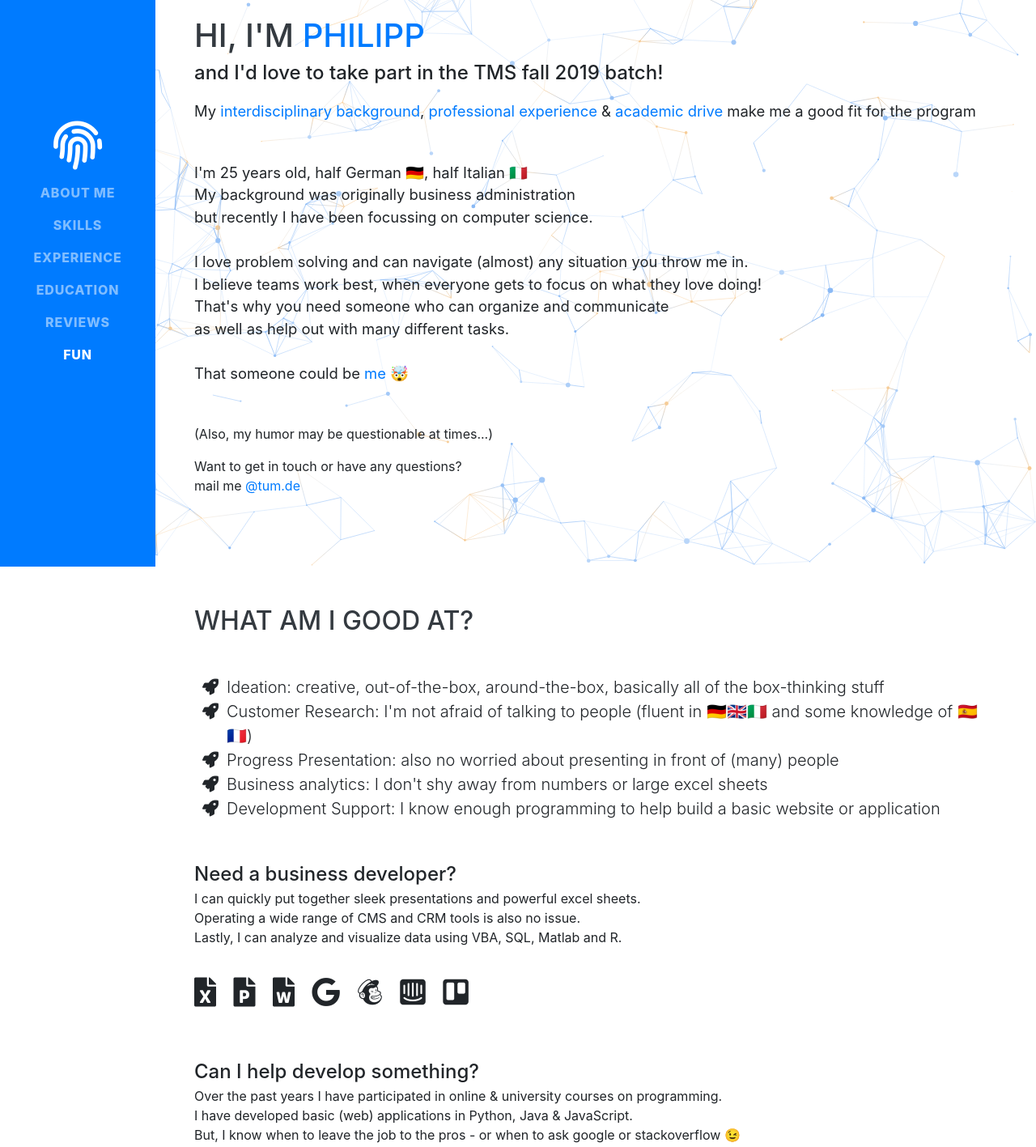
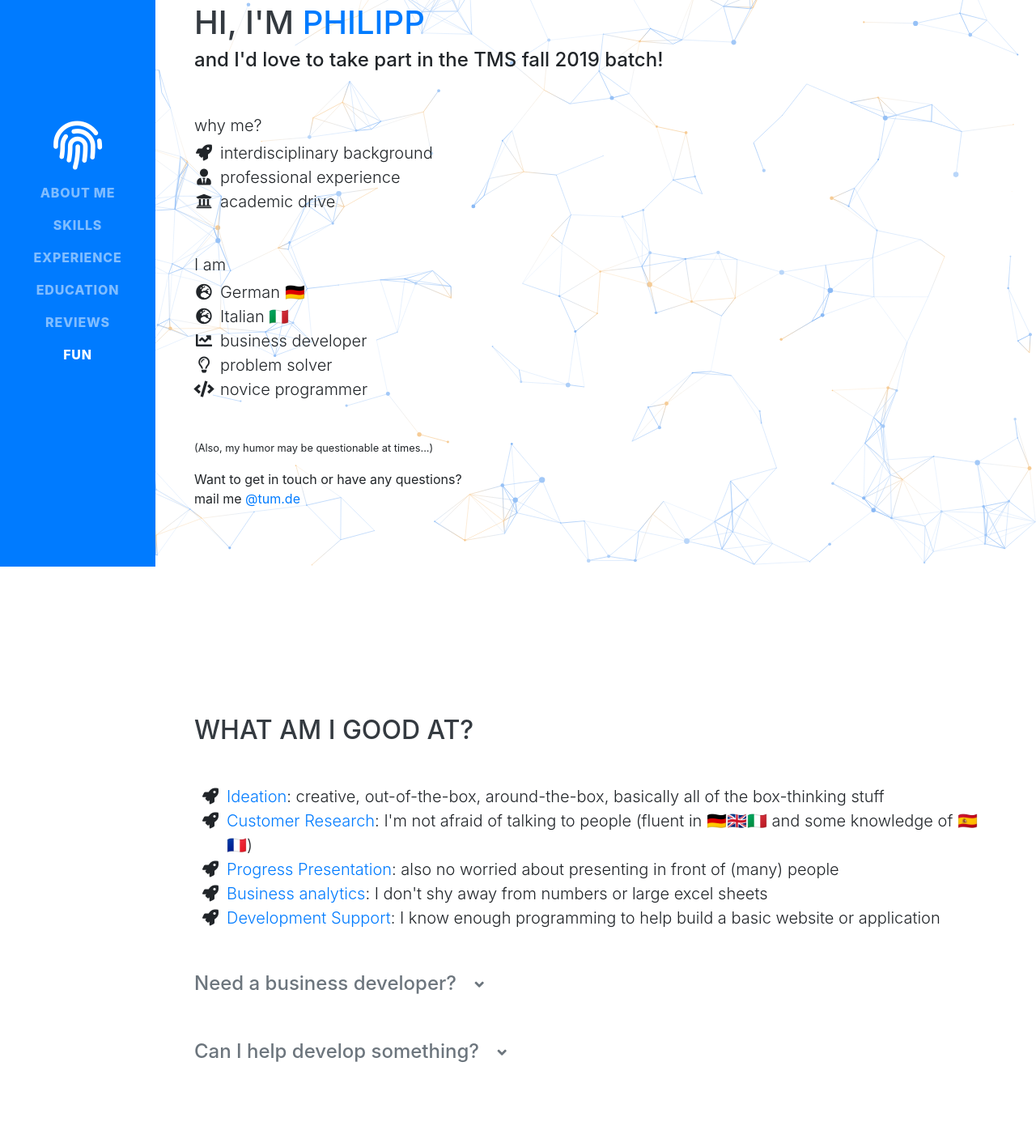
Before and after one commit to johanneseppler/me, a website with bundled scripts: page index.html in a window 1280 px wide. Shown: the part 100-1517 px from the top of the page at 81% size. Built offline with nearby package versions, Linux system fonts and the light colour scheme; animation ran at ten frames a second; a web font is replaced by a local one.

Commit message:
updated page contents and added collapse to skills

```diff
--- a/index.html
+++ b/index.html
@@ -75,26 +75,60 @@
         <h1 class="mt-5 mb-1">Hi, I'm
           <span class="text-primary">Philipp</span>
         </h1>
-        <div class="subheading mb-3">
+        <div class="subheading mb-5">
           and I'd love to take part in the TMS fall 2019 batch!
         </div>
-        <p class="lead mb-5">
-          My <span class="text-primary">interdisciplinary background</span>,
-          <span class="text-primary">professional experience</span> &amp;
-          <span class="text-primary">academic drive</span> make me a good fit for the program
-        </p>
-        <p class="lead mb-5">
-          I'm 25 years old, half German 🇩🇪, half Italian 🇮🇹<br>
-          My background was originally business administration<br>
-             but recently I have been focussing on computer science.<br><br>
-          I love problem solving and can navigate (almost) any situation you throw me in.<br>
-          I believe teams work best, when everyone gets to focus on what they love doing!<br>
-          That's why you need someone who can organize and communicate<br>
-          as well as help out with many different tasks.<br>
-          <br>
-          That someone could be <span class="text-primary">me</span> 🤯
-        </p>
-        <p class="mt-5">
+        <div class="lead mb-5">
+          why me?<br>
+          <ul class="fa-ul mt-1 ml-4">
+            <li class="lead ml-2">
+              <i class="fa-li fas fa-rocket"></i>
+              interdisciplinary background
+            </li>
+            <li class="lead ml-2">
+              <i class="fa-li fas fa-user-tie"></i>
+              professional experience
+            </li>
+            <li class="lead ml-2">
+              <i class="fa-li fas fa-university"></i>
+              academic drive
+            </li>
+          </ul>
+        </div>
+        <div class="lead mb-5">
+          I am<br>
+          <ul class="fa-ul mt-1 ml-4">
+            <li class="lead ml-2">
+              <i class="fa-li fas fa-globe-europe"></i>
+              German 🇩🇪
+            </li>
+            <li class="lead ml-2">
+              <i class="fa-li fas fa-globe-europe"></i>
+              Italian 🇮🇹
+            </li>
+            <li class="lead ml-2">
+              <i class="fa-li fas fa-chart-line"></i>
+              business developer
+            </li>
+            <li class="lead ml-2">
+              <i class="fa-li far fa-lightbulb"></i>
+              problem solver
+            </li>
+            <li class="lead ml-2">
+              <i class="fa-li fas fa-code"></i>
+              novice programmer
+            </li>
+          </ul>
+        </div>
+        <!-- <p class="lead mb-5">
+          <span class="text-primary">I am</span><br>
+          German 🇩🇪<br>
+          Italian 🇮🇹<br>
+          business developer<br>
+          problem solver<br>
+          novice programmer
+        </p> -->
+        <p class="mt-5 small">
           (Also, my humor may be questionable at times...)
         </p>
         <p class="mt-1">Want to get in touch or have any questions? <br>mail me
@@ -113,27 +147,36 @@
         <ul class="fa-ul my-2">
           <li class="lead">
             <i class="fa-li fas fa-rocket"></i>
-            Ideation: creative, out-of-the-box, around-the-box, basically all of the box-thinking stuff
+            <span class="text-primary">Ideation</span>:
+            creative, out-of-the-box, around-the-box, basically all of the box-thinking stuff
           </li>
           <li class="lead">
             <i class="fa-li fas fa-rocket"></i>
-            Customer Research: I'm not afraid of talking to people (fluent in 🇩🇪🇬🇧🇮🇹 and some knowledge of 🇪🇸🇫🇷)
+            <span class="text-primary">Customer Research</span>:
+            I'm not afraid of talking to people (fluent in 🇩🇪🇬🇧🇮🇹 and some knowledge of 🇪🇸🇫🇷)
           </li>
           <li class="lead">
             <i class="fa-li fas fa-rocket"></i>
-            Progress Presentation: also no worried about presenting in front of (many) people
+            <span class="text-primary">Progress Presentation</span>:
+            also no worried about presenting in front of (many) people
           </li>
           <li class="lead">
             <i class="fa-li fas fa-rocket"></i>
-            Business analytics: I don't shy away from numbers or large excel sheets
+            <span class="text-primary">Business analytics</span>:
+            I don't shy away from numbers or large excel sheets
           </li>
           <li class="lead">
             <i class="fa-li fas fa-rocket"></i>
-            Development Support: I know enough programming to help build a basic website or application
+            <span class="text-primary">Development Support</span>:
+            I know enough programming to help build a basic website or application
           </li>
         </ul>
-
-        <div class="subheading mt-5">Need a business developer?</div>
+        <a data-toggle="collapse" href="#collapseBiz" role="button" aria-expanded="false" aria-controls="collapseBiz">
+          <div class="subheading mt-5 text-secondary">Need a business developer?
+            <i class="fas fa-angle-down fa-xs ml-3 text-secondary"></i>
+          </div>
+        </a>
+        <div class="collapse" id="collapseBiz">
           <p class="mt-0">I can quickly put together sleek presentations and powerful excel sheets.<br>
             Operating a wide range of CMS and CRM tools is also no issue.<br>
             Lastly, I can analyze and visualize data using VBA, SQL, Matlab and R.</p>
@@ -161,8 +204,14 @@
               <i class="fab fa-trello fa-xs" title="Trello task management"></i>
             </li>
           </ul>
+        </div>
 
-        <div class="subheading mt-5">Can I help develop something?</div>
+        <a data-toggle="collapse" href="#collapseDev" role="button" aria-expanded="false" aria-controls="collapseDev">
+          <div class="subheading mt-5 text-secondary">Can I help develop something?
+            <i class="fas fa-angle-down fa-xs ml-3 text-secondary"></i>
+          </div>
+        </a>
+        <div class="collapse" id="collapseDev">
           <p class="mt-0">Over the past years I have participated in online &amp; university courses on programming.<br>
             I have developed basic (web) applications in Python, Java &amp; JavaScript.<br>
             But, I know when to leave the job to the pros - or when to ask google or stackoverflow 😉</p>
@@ -199,6 +248,7 @@
             </li>
           </ul>
         </div>
+      </div>
     </section>
 
     <!-- <hr class="m-0"> -->
@@ -206,7 +256,7 @@
     <section class="resume-section p-3 p-lg-5 d-flex justify-content-center" id="experience">
 
       <div class="w-100" id="accordion">
-        <h2 class="mb-5">Do I have any practical experience?</h2>
+        <h2 class="my-5">Do I have any practical experience?</h2>
 
         <div class="resume-item d-flex flex-column flex-md-row justify-content-between mb-5">
           <div class="resume-content">
@@ -217,14 +267,12 @@
             </a>
             <div class="subheading mb-2">happybrush, Working Student</div>
             <div class="collapse" id="collapseHB" data-parent="#accordion">
-              <div class="card card-body border-white">
               <p class="lead mb-0 pl-0">Startup for environmentally conscious dental care products</p>
               <ul class="pl-4">
                 <li>Analysis of customer behavior</li>
                 <li>Support improvement &amp; refinement of forecasting</li>
                 <li>Development of automated business analytics</li>
               </ul>
-              </div>
             </div>
 
           </div>
@@ -243,14 +291,12 @@
             </a>
             <div class="subheading mb-2">Chair for Database Systems (TUM), Teaching Assistant</div>
             <div class="collapse" id="collapseTA" data-parent="#accordion">
-              <div class="card card-body border-white">
               <p class="lead mb-0 pl-0">Conduct tutorials for a Informatics Master course on the topics</p>
               <ul class="pl-4">
                 <li>Transaction handling, recovery, concurrency, security, in-memory databases</li>
                 <li>Deductive &amp; distributed databases, business applications (OLTP/OLAP)</li>
                 <li>SQL, XML, XQuery</li>
               </ul>
-              </div>
             </div>
           </div>
           <div class="resume-date text-md-right">
@@ -268,14 +314,12 @@
             </a>
             <div class="subheading mb-2">UnternehmerTUM, Working Student</div>
             <div class="collapse" id="collapseUTUM" data-parent="#accordion">
-              <div class="card card-body border-white">
               <p class="lead mb-0 pl-0">Project FC Bayern HackDays (Hackathon with 6 partners &amp; 350 participants)</p>
               <ul class="pl-4">
                 <li>Support of participant management</li>
                 <li>Conception, planning and preparation of the event website</li>
                 <li>Curation of the event web tool</li>
               </ul>
-              </div>
             </div>
           </div>
           <div class="resume-date text-md-right">
@@ -293,7 +337,6 @@
             </a>
             <div class="subheading mb-2">Coureon, Intern</div>
             <div class="collapse" id="collapseC" data-parent="#accordion">
-              <div class="card card-body border-white">
               <p class="lead mb-0 pl-0">Startup with a digital cross-border logistics solution for online merchants</p>
               <ul class="pl-4">
                 <li>Market research and analysis of competitors</li>
@@ -301,7 +344,6 @@
                 <li>Conception, planning and drafting of a product feature for coverage of damages to shipments</li>
                 <li>Preparation for a retail and e-commerce fair, incl. communications and marketing material</li>
               </ul>
-              </div>
             </div>
           </div>
           <div class="resume-date text-md-right">
@@ -319,14 +361,12 @@
             </a>
             <div class="subheading mb-2">Swiss Startup Factory, Intern</div>
             <div class="collapse" id="collapseSSUF" data-parent="#accordion">
-              <div class="card card-body border-white">
               <p class="lead mb-0 pl-0">Privately funded Startup Accelerator</p>
               <ul class="pl-4">
                 <li>Analysis and evaluation of startups and business models for investment decision support</li>
                 <li>Support of entrepreneurs in business development and Lean Startup methodology</li>
                 <li>Consulting projects on “digital transformation”</li>
               </ul>
-              </div>
             </div>
           </div>
           <div class="resume-date text-md-right">
@@ -344,7 +384,6 @@
             </a>
             <div class="subheading mb-2">BMW, Intern</div>
             <div class="collapse" id="collapseBMW" data-parent="#accordion">
-              <div class="card card-body border-white">
               <p class="lead mb-0 pl-0">Department Freigabezentrale: Strategy &amp; Planning</p>
               <ul class="pl-4">
                 <li>Development of the process for personnel planning and control</li>
@@ -353,13 +392,11 @@
               </ul>
             </div>
           </div>
-          </div>
           <div class="resume-date text-md-right">
             <span class="text-primary">January 2016 - July 2016</span>
             <br><span>Munich <small>🇩🇪</small></span>
           </div>
         </div>
-
       </div>
 
     </section>
--- a/scss/_bootstrap-overrides.scss
+++ b/scss/_bootstrap-overrides.scss
@@ -31,12 +31,3 @@ html, body {
   z-index: -1;
   opacity: 0.5;
 }
-
-#showMe {
-  animation: cssAnimation 0s 2s forwards;
-  visibility: hidden;
-}
-
-@keyframes cssAnimation {
-  to   { visibility: visible; }
-}
```
Also changed, not shown: css/resume.css, css/resume.min.css. Lines whose indentation alone changed are shown as unchanged.
